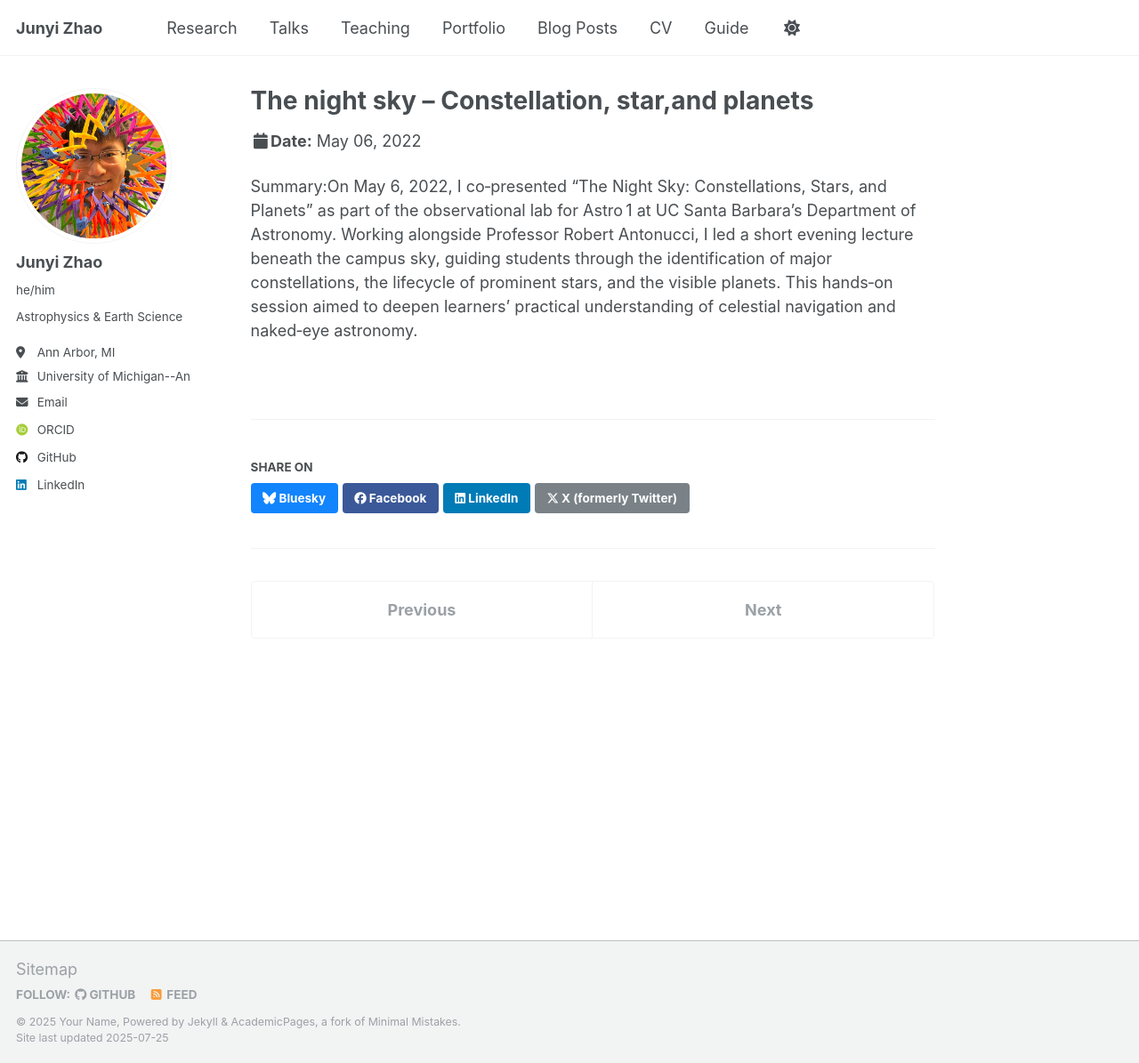
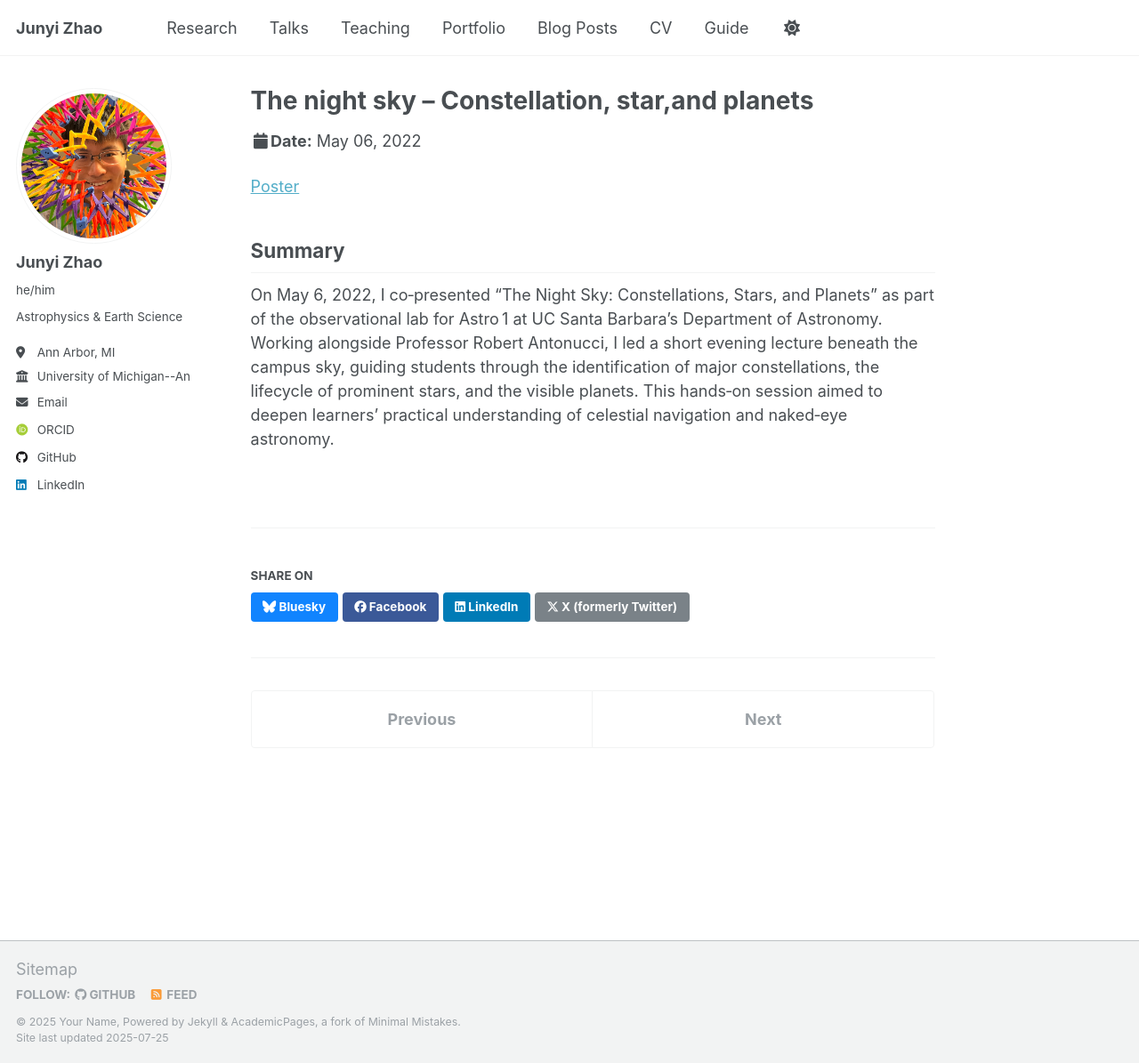
Before and after one commit to JunyiZhaoAstro/JunyiZhaoAstro.github.io, a Jekyll site: the page built from _talks/2022-05-06-talk.md, in a window 1280 px wide and 1195 px high. Shown: the whole window at 89% size. Built offline with Jekyll 4.4.1, drawn with Linux system fonts in a browser that asks for light colours; some web fonts are replaced; a script that is not in the unit is left out.

Commit message:
Update 2022-05-06-talk.md

```diff
--- a/_talks/2022-05-06-talk.md
+++ b/_talks/2022-05-06-talk.md
@@ -8,4 +8,8 @@ date: 2022-05-06
 location: "Santa Barbara , CA, USA"
 ---
 
-Summary:On May 6, 2022, I co‑presented “The Night Sky: Constellations, Stars, and Planets” as part of the observational lab for Astro 1 at UC Santa Barbara’s Department of Astronomy. Working alongside Professor Robert Antonucci, I led a short evening lecture beneath the campus sky, guiding students through the identification of major constellations, the lifecycle of prominent stars, and the visible planets. This hands‑on session aimed to deepen learners’ practical understanding of celestial navigation and naked‑eye astronomy.
+[Poster](https://docs.google.com/presentation/d/1VY1Jc9ACHYGEdBN3YKkkty_BJLf337gC/edit?usp=sharing&ouid=118123450575746382118&rtpof=true&sd=true)
+
+## Summary
+
+On May 6, 2022, I co‑presented “The Night Sky: Constellations, Stars, and Planets” as part of the observational lab for Astro 1 at UC Santa Barbara’s Department of Astronomy. Working alongside Professor Robert Antonucci, I led a short evening lecture beneath the campus sky, guiding students through the identification of major constellations, the lifecycle of prominent stars, and the visible planets. This hands‑on session aimed to deepen learners’ practical understanding of celestial navigation and naked‑eye astronomy.
```
